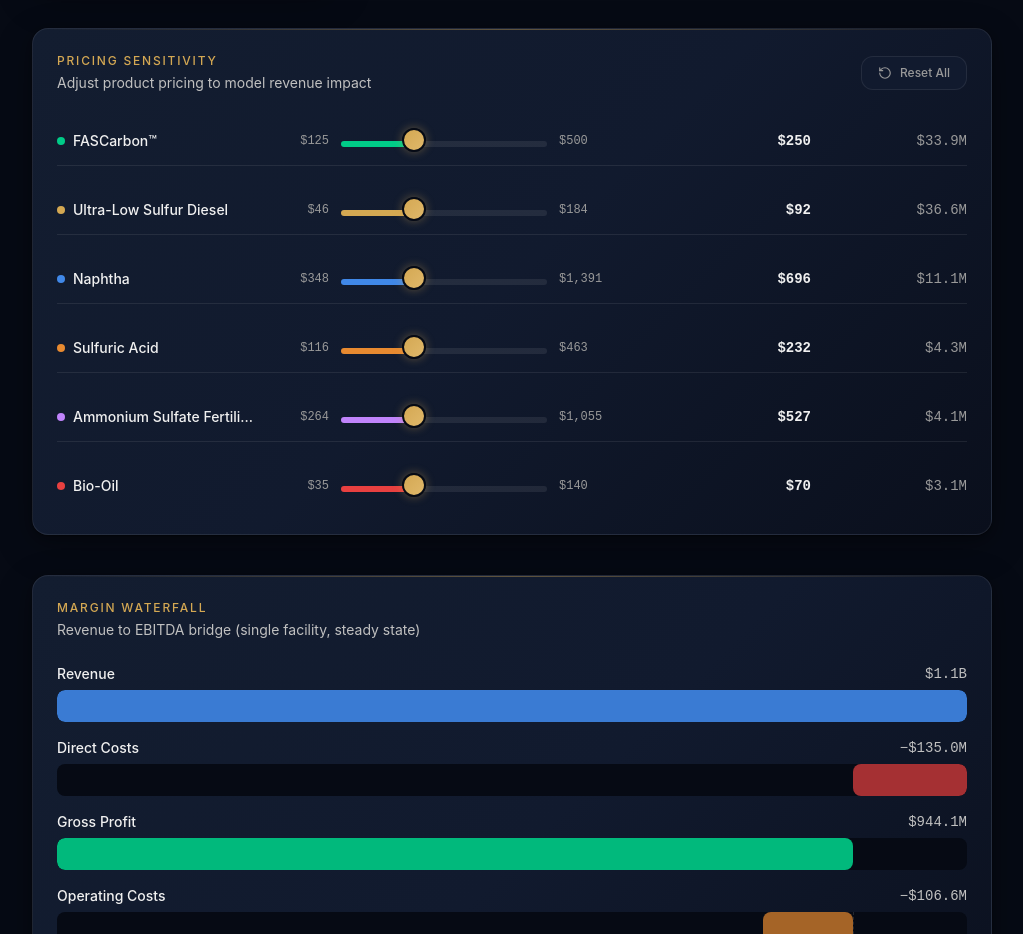
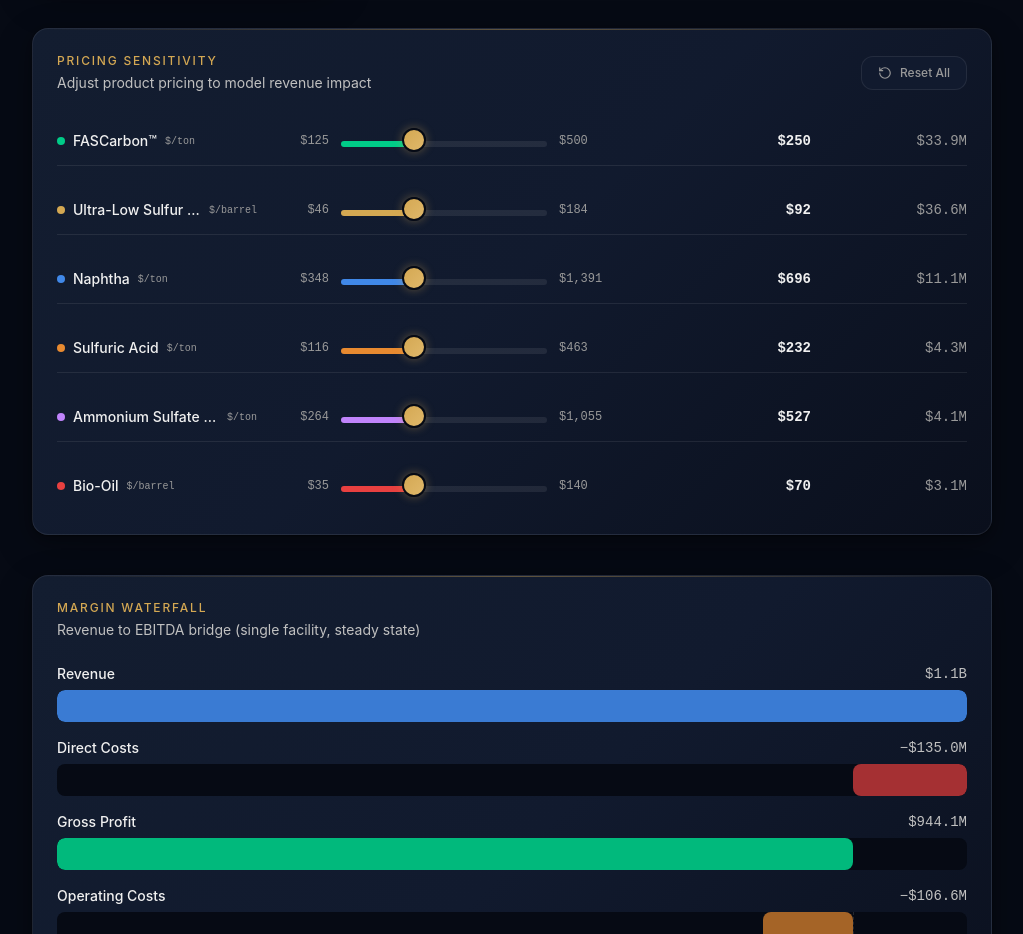
Before and after one commit to sovereignmedia/fas-dashboard-v3, a Next.js app: page /dashboard/economics in a window 1280 px wide. Shown: the part 920-1854 px from the top of the page, without its empty margins (256-1279 px from the left). Built offline with nearby package versions, Linux system fonts and the light colour scheme; sample sign-in values are in the browser's storage.

Commit message:
feat: add units of measurement to price sensitivity sliders
Display priceUnit ($/ton, $/barrel) next to each product name in the
pricing sensitivity card so users can see the unit basis at a glance.

https://claude.ai/code/session_01MeHFo4Sv3ni8NWMKycWRkF

```diff
--- a/components/sections/PricingSensitivity.tsx
+++ b/components/sections/PricingSensitivity.tsx
@@ -92,6 +92,7 @@ export default function PricingSensitivity() {
                 <div className="flex items-center gap-2">
                   <div className="w-2 h-2 rounded-full shrink-0" style={{ backgroundColor: product.color }} />
                   <span className="text-sm font-medium text-text-primary truncate">{product.displayName}</span>
+                  <span className="text-[10px] text-text-tertiary font-mono">{product.priceUnit}</span>
                 </div>
                 <div className="flex items-center gap-3">
                   <span className="text-xs font-mono text-text-tertiary w-14 text-right">{formatCurrency(bounds.min)}</span>
```
